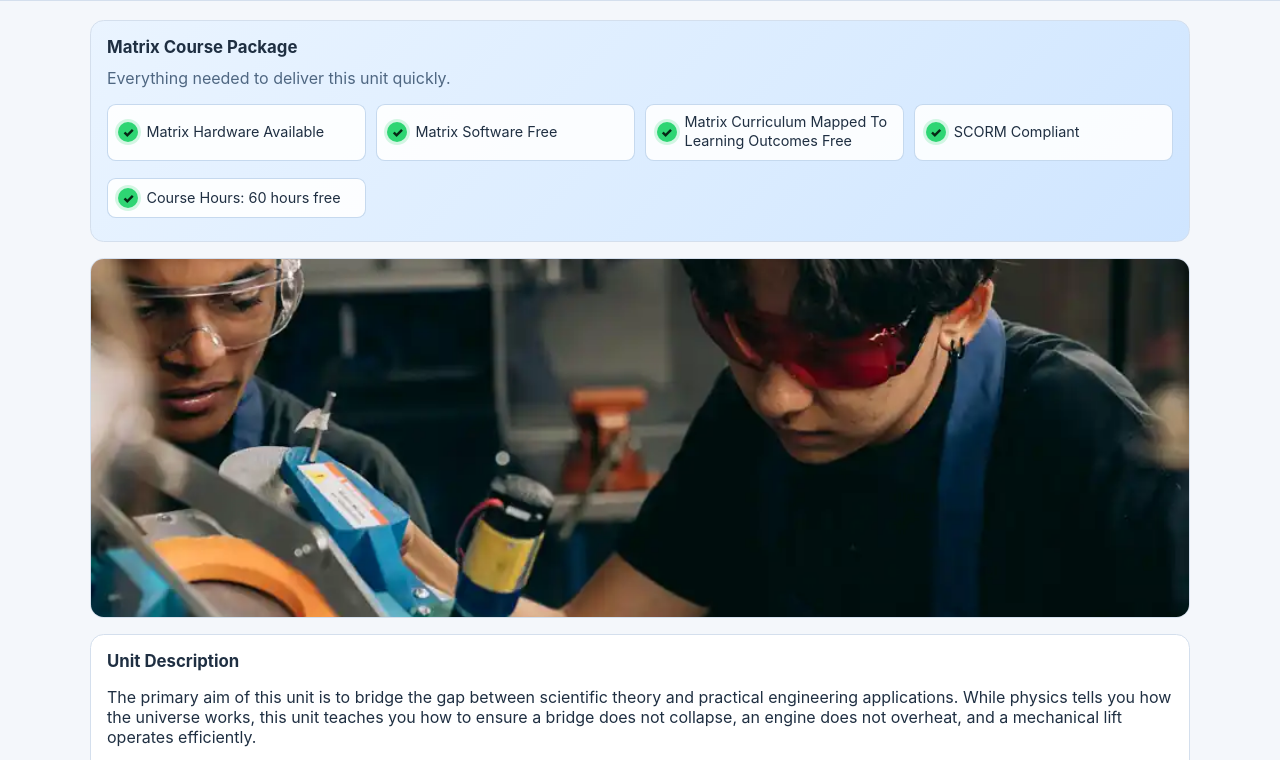
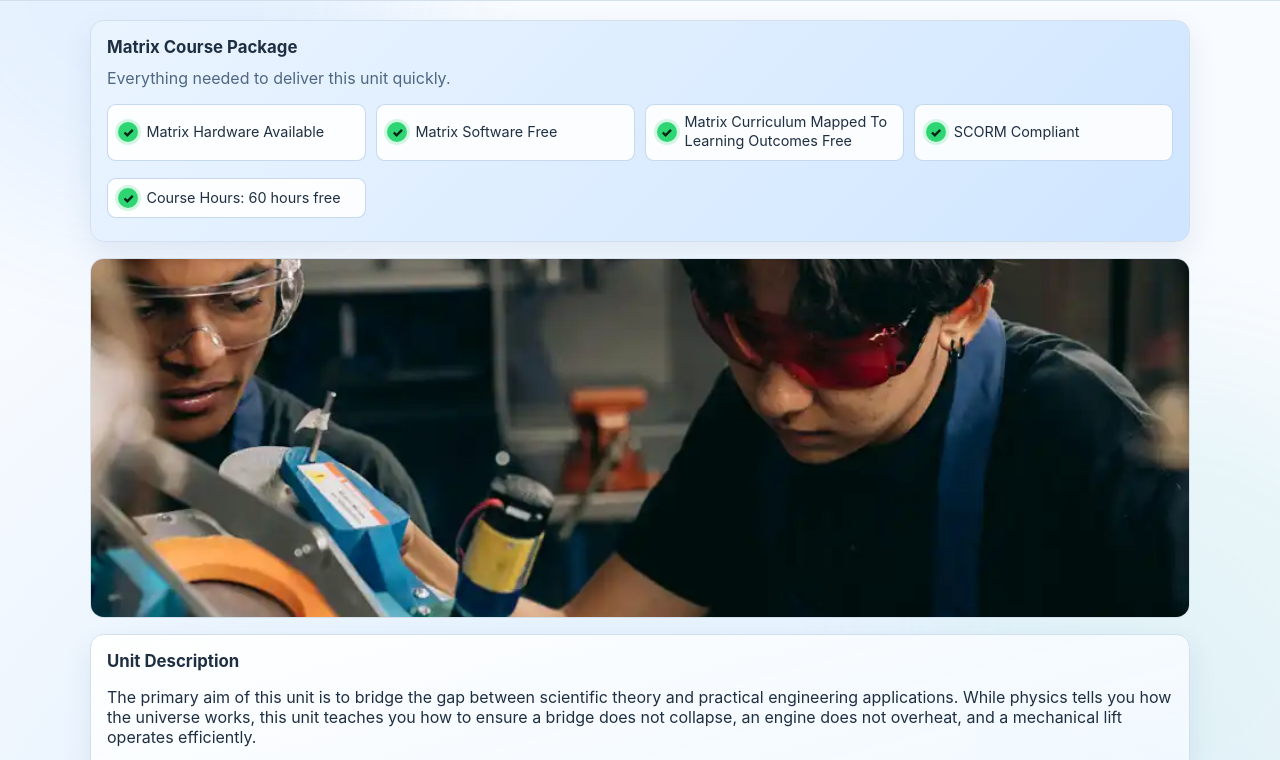
Before and after one commit to hadefuwa/Matrix-LMS, a website: page unit.html in a window 1280 px wide. Shown: the part 118-878 px from the top of the page. Drawn offline with Linux system fonts and the light colour scheme.

Commit message:
Add animated visual polish and JS motion effects across pages

```diff
--- /dev/null
+++ b/effects.js
@@ -0,0 +1,63 @@
+(() => {
+  const prefersReducedMotion = window.matchMedia("(prefers-reduced-motion: reduce)").matches;
+
+  const revealTargets = [
+    ...document.querySelectorAll(".site-header, .feature-banner, .unit-hero, .panel, .card, .site-footer")
+  ];
+
+  revealTargets.forEach((el, index) => {
+    el.classList.add("reveal-init");
+    el.style.setProperty("--reveal-delay", `${Math.min(index * 45, 420)}ms`);
+  });
+
+  if (!prefersReducedMotion && "IntersectionObserver" in window) {
+    const observer = new IntersectionObserver(
+      (entries) => {
+        entries.forEach((entry) => {
+          if (!entry.isIntersecting) return;
+          entry.target.classList.add("revealed");
+          observer.unobserve(entry.target);
+        });
+      },
+      { threshold: 0.12, rootMargin: "0px 0px -30px 0px" }
+    );
+
+    revealTargets.forEach((el) => observer.observe(el));
+  } else {
+    revealTargets.forEach((el) => el.classList.add("revealed"));
+  }
+
+  if (!prefersReducedMotion && window.matchMedia("(min-width: 900px)").matches) {
+    const tiltTargets = document.querySelectorAll(
+      ".card, .panel, .video-thumb, .download-btn, .course-btn, .scorm-btn, .quote-btn, .tab-btn, .offering-tab-btn, .contact-card"
+    );
+
+    tiltTargets.forEach((el) => {
+      const maxTilt = el.classList.contains("card") || el.classList.contains("panel") ? 5 : 3;
+
+      el.addEventListener("pointermove", (event) => {
+        const rect = el.getBoundingClientRect();
+        const relX = (event.clientX - rect.left) / rect.width;
+        const relY = (event.clientY - rect.top) / rect.height;
+        const rotateY = (relX - 0.5) * maxTilt * 2;
+        const rotateX = (0.5 - relY) * maxTilt * 2;
+        el.style.transform = `perspective(900px) rotateX(${rotateX.toFixed(2)}deg) rotateY(${rotateY.toFixed(2)}deg) translateY(-2px)`;
+      });
+
+      el.addEventListener("pointerleave", () => {
+        el.style.transform = "";
+      });
+    });
+
+    window.addEventListener(
+      "pointermove",
+      (event) => {
+        const x = (event.clientX / window.innerWidth) * 100;
+        const y = (event.clientY / window.innerHeight) * 100;
+        document.documentElement.style.setProperty("--mouse-x", `${x}%`);
+        document.documentElement.style.setProperty("--mouse-y", `${y}%`);
+      },
+      { passive: true }
+    );
+  }
+})();
--- a/styles.css
+++ b/styles.css
@@ -6,6 +6,8 @@
   --muted: #5f738b;
   --accent: #1f6bd1;
   --border: #d4dfed;
+  --mouse-x: 50%;
+  --mouse-y: 30%;
 }
 
 * {
@@ -22,11 +24,46 @@ html {
 body {
   margin: 0;
   font-family: Inter, Segoe UI, Arial, sans-serif;
-  background: var(--bg);
+  background:
+    radial-gradient(circle at var(--mouse-x) var(--mouse-y), rgba(89, 176, 255, 0.2), transparent 35%),
+    linear-gradient(180deg, #f8fbff, var(--bg));
   color: var(--text);
   width: 100%;
   max-width: 100%;
   overflow-x: hidden;
+  position: relative;
+}
+
+body::before,
+body::after {
+  content: "";
+  position: fixed;
+  width: 34rem;
+  height: 34rem;
+  border-radius: 999px;
+  filter: blur(70px);
+  opacity: 0.33;
+  z-index: 0;
+  pointer-events: none;
+}
+
+body::before {
+  background: rgba(62, 151, 255, 0.28);
+  top: -14rem;
+  left: -10rem;
+  animation: floatGlowA 16s ease-in-out infinite;
+}
+
+body::after {
+  background: rgba(108, 216, 177, 0.24);
+  right: -12rem;
+  bottom: -16rem;
+  animation: floatGlowB 18s ease-in-out infinite;
+}
+
+body > * {
+  position: relative;
+  z-index: 1;
 }
 
 .container {
@@ -36,8 +73,12 @@ body {
 
 .site-header {
   border-bottom: 1px solid var(--border);
-  background: linear-gradient(180deg, #f9fcff, #edf3fa);
+  background: linear-gradient(180deg, rgba(255, 255, 255, 0.88), rgba(234, 243, 252, 0.86));
   padding: 1.2rem 0 1rem;
+  backdrop-filter: blur(8px);
+  position: sticky;
+  top: 0;
+  z-index: 8;
 }
 
 .site-header h1 {
@@ -62,6 +103,8 @@ body {
   max-width: 100%;
   height: auto;
   object-fit: contain;
+  filter: drop-shadow(0 5px 14px rgba(59, 117, 179, 0.26));
+  animation: logoFloat 4.6s ease-in-out infinite;
 }
 
 .brand-copy {
@@ -158,18 +201,36 @@ input[type="search"] {
 }
 
 .card {
-  background: var(--panel);
+  background: linear-gradient(160deg, rgba(255, 255, 255, 0.95), rgba(245, 250, 255, 0.95));
   border: 1px solid var(--border);
   border-radius: 0.85rem;
   overflow: hidden;
   text-decoration: none;
   color: inherit;
-  transition: transform 0.18s ease, border-color 0.18s ease;
+  transition: transform 0.22s ease, border-color 0.22s ease, box-shadow 0.22s ease;
+  box-shadow: 0 10px 24px rgba(48, 87, 133, 0.1);
+  position: relative;
+}
+
+.card::after,
+.panel::after {
+  content: "";
+  position: absolute;
+  inset: 0;
+  background: linear-gradient(120deg, transparent 35%, rgba(255, 255, 255, 0.65), transparent 68%);
+  transform: translateX(-120%);
+  pointer-events: none;
 }
 
 .card:hover {
-  transform: translateY(-3px);
-  border-color: #2f4d72;
+  transform: translateY(-4px);
+  border-color: #7db4e6;
+  box-shadow: 0 14px 30px rgba(45, 98, 159, 0.18);
+}
+
+.card:hover::after,
+.panel:hover::after {
+  animation: shimmerPass 0.95s ease;
 }
 
 .card img {
@@ -226,12 +287,22 @@ input[type="search"] {
 }
 
 .panel {
-  background: var(--panel);
+  background: linear-gradient(165deg, rgba(255, 255, 255, 0.94), rgba(240, 248, 255, 0.9));
   border: 1px solid var(--border);
   border-radius: 0.85rem;
   padding: 1rem;
   min-width: 0;
   max-width: 100%;
+  box-shadow: 0 12px 28px rgba(62, 101, 148, 0.1);
+  transition: transform 0.22s ease, box-shadow 0.22s ease, border-color 0.22s ease;
+  position: relative;
+  overflow: hidden;
+}
+
+.panel:hover {
+  transform: translateY(-2px);
+  border-color: #95bee3;
+  box-shadow: 0 16px 30px rgba(63, 107, 160, 0.16);
 }
 
 .panel h2 {
@@ -692,6 +763,56 @@ li {
   padding: 0.9rem 0 1.2rem;
 }
 
+.reveal-init {
+  opacity: 0;
+  transform: translateY(20px);
+  transition: opacity 0.5s ease var(--reveal-delay, 0ms), transform 0.5s ease var(--reveal-delay, 0ms);
+}
+
+.reveal-init.revealed {
+  opacity: 1;
+  transform: translateY(0);
+}
+
+@keyframes shimmerPass {
+  from {
+    transform: translateX(-120%);
+  }
+  to {
+    transform: translateX(120%);
+  }
+}
+
+@keyframes floatGlowA {
+  0%,
+  100% {
+    transform: translate3d(0, 0, 0);
+  }
+  50% {
+    transform: translate3d(3rem, 2.5rem, 0);
+  }
+}
+
+@keyframes floatGlowB {
+  0%,
+  100% {
+    transform: translate3d(0, 0, 0);
+  }
+  50% {
+    transform: translate3d(-3rem, -2rem, 0);
+  }
+}
+
+@keyframes logoFloat {
+  0%,
+  100% {
+    transform: translateY(0);
+  }
+  50% {
+    transform: translateY(-3px);
+  }
+}
+
 .card h3,
 .card p,
 .aim-block,
@@ -705,6 +826,20 @@ li {
 .feature-item span:last-child {
   overflow-wrap: anywhere;
   word-break: break-word;
+}
+
+@media (prefers-reduced-motion: reduce) {
+  *,
+  *::before,
+  *::after {
+    animation: none !important;
+    transition: none !important;
+  }
+
+  .reveal-init {
+    opacity: 1;
+    transform: none;
+  }
 }
 
 @media (max-width: 1100px) {
--- a/unit.html
+++ b/unit.html
@@ -133,5 +133,6 @@
 
     <script src="units.js"></script>
     <script src="unit.js"></script>
+    <script src="effects.js"></script>
   </body>
 </html>
```
Also changed, not shown: course-viewer.html (+1 -0 lines), index.html (+1 -0 lines).
